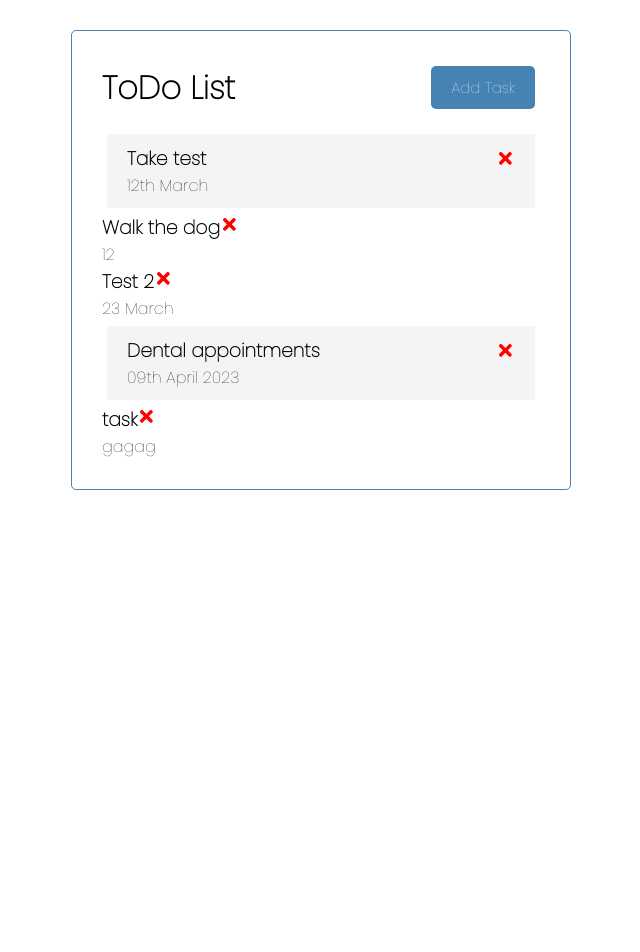
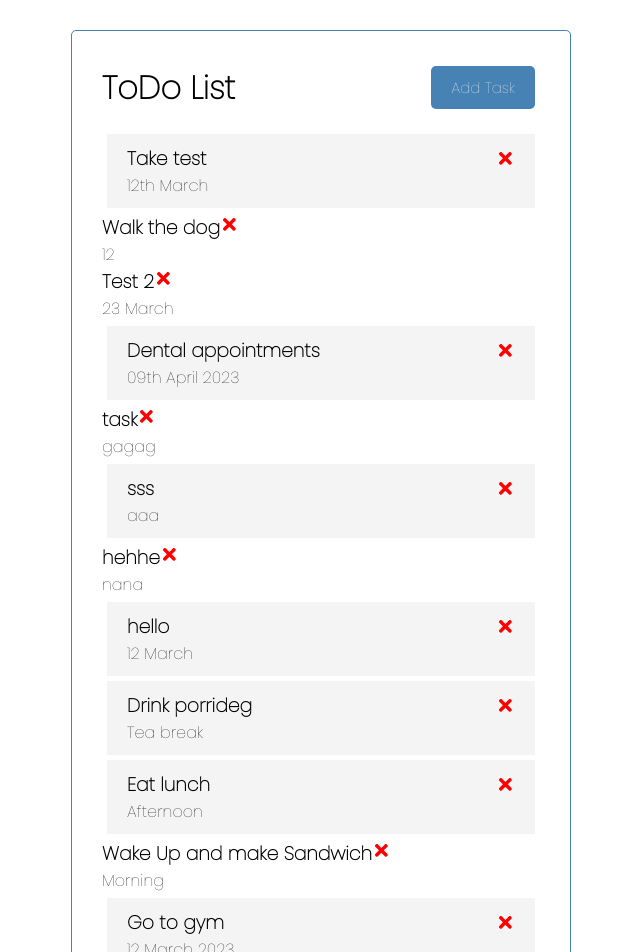
Before and after one commit to lizyapol/MyToDoList, a React (Create React App) app: page / in a window 1280 px wide. Shown: the top 952 px of the page, without its empty margins (319-959 px from the left). Before the commit the page ends 800 px from the top, so only its background shows below. Built offline with nearby package versions, Linux system fonts and the light colour scheme; data requests are answered from the project's data file.

Commit message:
testing of json file

```diff
--- a/db.json
+++ b/db.json
@@ -29,6 +29,48 @@
       "day": "gagag",
       "reminder": true,
       "id": 5
+    },
+    {
+      "text": "sss",
+      "day": "aaa",
+      "reminder": false,
+      "id": 6
+    },
+    {
+      "text": "hehhe",
+      "day": "nana",
+      "reminder": true,
+      "id": 7
+    },
+    {
+      "text": "hello",
+      "day": "12 March",
+      "reminder": false,
+      "id": 8
+    },
+    {
+      "text": "Drink porrideg",
+      "day": "Tea break",
+      "reminder": false,
+      "id": 9
+    },
+    {
+      "text": "Eat lunch",
+      "day": "Afternoon",
+      "reminder": false,
+      "id": 10
+    },
+    {
+      "text": "Wake Up and make Sandwich",
+      "day": "Morning",
+      "reminder": true,
+      "id": 11
+    },
+    {
+      "text": "Go to gym",
+      "day": "12 March 2023",
+      "reminder": false,
+      "id": 12
     }
   ]
 }
--- a/package.json
+++ b/package.json
@@ -21,7 +21,7 @@
     "predeploy": "npm run build",
     "deploy": "gh-pages -d build",
     "eject": "react-scripts eject",
-    "server": "json-server --watch --watch db.json --port 5000"
+    "server": "json-server --watch --watch db.json --port 8000"
   },
   "eslintConfig": {
     "extends": [
--- a/src/App.js
+++ b/src/App.js
@@ -25,7 +25,7 @@ function App() {
   //fetch tasks
 
   const fetchTasks = async() => {
-    const res = await fetch('http://localhost:5000/tasks')
+    const res = await fetch('http://localhost:3000/tasks')
     const data = await res.json()
 
     return data
```
